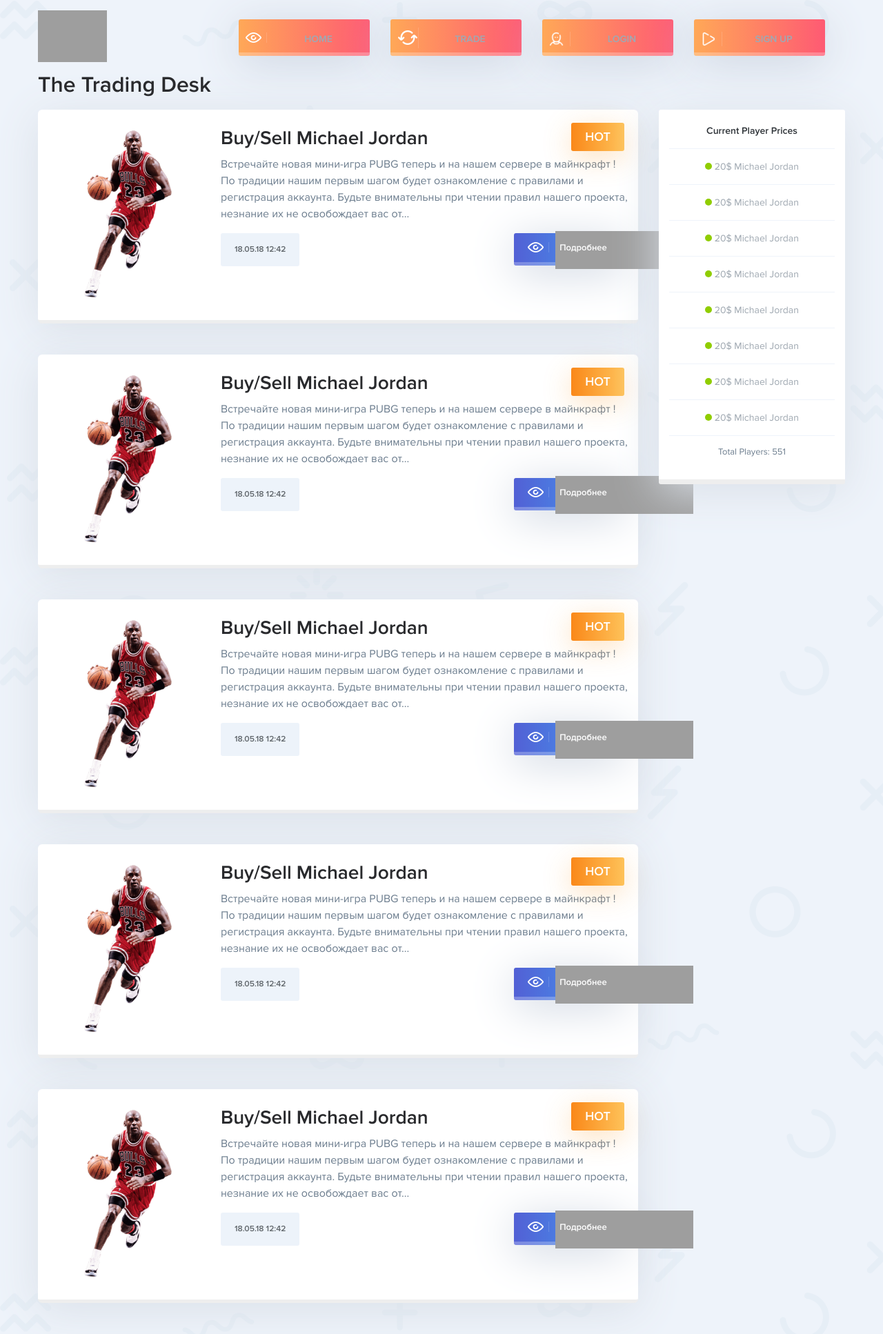
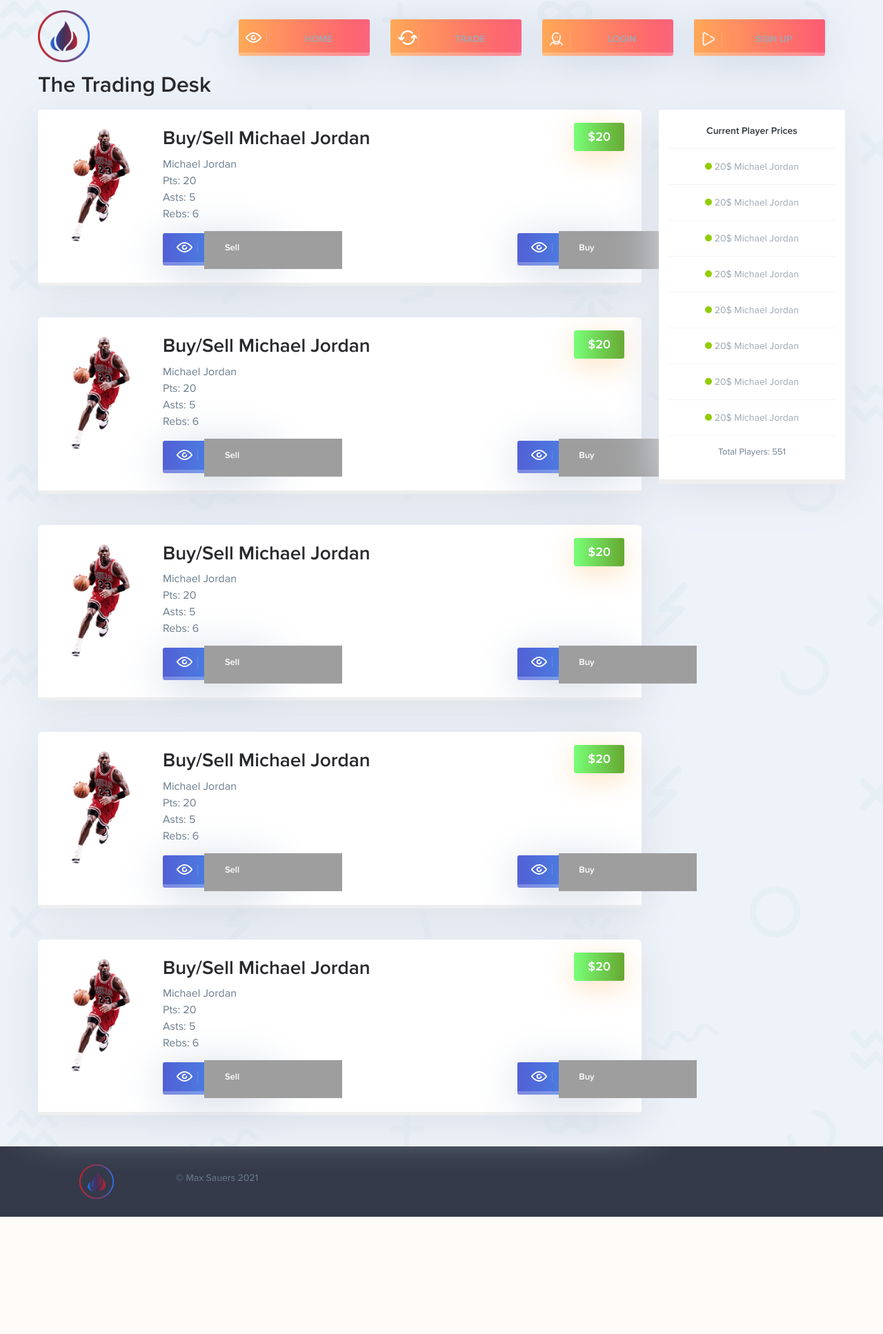
Before and after one commit to maxsauers13/athlete-stocks, a PHP site: page /trade.php in a window 1280 px wide. Shown: the whole page at 69% size. After the commit the page ends 1764 px from the top, so only its background shows below. Run offline with PHP 8.4, Linux system fonts and the light colour scheme; some web fonts are replaced; grey boxes are pictures that could not be loaded.

Commit message:
initial css completed

```diff
--- a/Frontend/css/style.css
+++ b/Frontend/css/style.css
@@ -125,17 +125,17 @@
       align-items: center;
     }
 	span.img-ste1 {
-    background: url(/icons/img-ste1.png) no-repeat;
+    background: url(/img/kobe.png) no-repeat;
     display: block;
     width: 560px;
     height: 420px;
     background-size: contain;
 }
 h3.name-intro {
-    font-size: 74px;
+    font-size: 60px;
     color: #2e3338;
     font-weight: 900;
-    margin-left: 15px;
+    margin-right: 100px;
 }
 
 p.docopation-intro {
@@ -214,7 +214,7 @@
 }
 img.poster {
     float: left;
-    width: 30%;
+    width: 20%;
 }
 
 .news-link {
@@ -225,12 +225,13 @@
     border-radius: 6px;
     display: table;
     margin-bottom: 45px;
+    width: 875px;
 }
 
 span.hot-news {
     position: absolute;
     right: 35px;
-    background: linear-gradient(to right, #fa8819, #fec259);
+    background: linear-gradient(to right, #79ff79, #65a72f);
     font-size: 18px;
     color: #fff;
     padding: 7px 20px;
--- a/Frontend/footer.php
+++ b/Frontend/footer.php
@@ -1,3 +1,12 @@
-</div>
-</body>
-</html>
+<footer class="section site-footer bg-dark">
+    <div class="container">
+        <div class="row">
+            <div class="col-lg-2 col-md-2">
+                <img class="logo-img my-3" style="height:50px;" src="../img/fire_logo.png" alt="LOGO">
+            </div>
+            <div class="col-lg-6 col-md-6 text-center">
+                <p class="footer-text">© Max Sauers 2021</p>
+            </div>
+        </div>
+    </div>
+</footer>
--- a/Frontend/header.php
+++ b/Frontend/header.php
@@ -22,7 +22,7 @@
           <div class="col-12">
             <div class="nav-header d-flex justify-content-between align-items-center">
               <a href="index.php" class="logo" title="LOGO">
-                <img class="logo-img" src="../img/logo.jpeg" alt="LOGO">
+                <img class="logo-img" src="../img/fire_logo.png" alt="LOGO">
               </a>
             </div>
             <div class="nav-wrap">
@@ -31,7 +31,7 @@
               <li><a href="trade.php" class='btn-login'><span class='ic-g'></span>Trade</a></li>
                 <?php
                   if (isset($_SESSION["useruid"])) {
-                    echo "<li><a href='account.php' class='btn-login'><span class='ic-sx21'></span>Account</a></li>";
+                    echo "<li><a href='account.php' class='btn-login'><span class='ic-sx21'></span>" . $_SESSION["useruid"] . "</a></li>";
                     echo "<li><a href='includes/logout.inc.php' class='btn-login'><span class='ic-sx22'></span>Logout</a></li>";
                   } else {
                     echo "<li><a href='login.php' class='btn-login'><span class='ic-sx21'></span>Login</a></li>";
--- a/Frontend/trade.php
+++ b/Frontend/trade.php
@@ -15,65 +15,70 @@
       ?>
       <div class="news-link">
         <img class="poster" src="/img/jordan.png" />
-        <span class="hot-news">HOT</span>
+        <span class="hot-news">$20</span>
         <h3 class="news-log">Buy/Sell Michael Jordan</h3>
         <p class="description">
-          Встречайте новая мини-игра PUBG теперь и на нашем сервере в майнкрафт !
-          По традиции нашим первым шагом будет ознакомление с правилами и регистрация аккаунта.
-          Будьте внимательны при чтении правил нашего проекта, незнание их не освобождает вас от...
+          Michael Jordan <br>
+          Pts: 20 <br>
+          Asts: 5 <br>
+          Rebs: 6
         </p>
-        <a href="#" class="btn-view"><span class="ic-sx24"></span> Подробнее</a>
-        <span class="time-data">18.05.18 12:42</span>
+        <a href="trade.php" class="btn-view"><span class="ic-sx24"></span> Buy</a>
+        <a href="trade.php" class="btn-view" style="float:left"><span class="ic-sx24"></span> Sell</a>
       </div>
       <div class="news-link">
         <img class="poster" src="/img/jordan.png" />
-        <span class="hot-news">HOT</span>
+        <span class="hot-news">$20</span>
         <h3 class="news-log">Buy/Sell Michael Jordan</h3>
         <p class="description">
-          Встречайте новая мини-игра PUBG теперь и на нашем сервере в майнкрафт !
-          По традиции нашим первым шагом будет ознакомление с правилами и регистрация аккаунта.
-          Будьте внимательны при чтении правил нашего проекта, незнание их не освобождает вас от...
+          Michael Jordan <br>
+          Pts: 20 <br>
+          Asts: 5 <br>
+          Rebs: 6
         </p>
-        <a href="#" class="btn-view"><span class="ic-sx24"></span> Подробнее</a>
-        <span class="time-data">18.05.18 12:42</span>
+        <a href="trade.php" class="btn-view"><span class="ic-sx24"></span> Buy</a>
+        <a href="trade.php" class="btn-view" style="float:left"><span class="ic-sx24"></span> Sell</a>
       </div>
       <div class="news-link">
         <img class="poster" src="/img/jordan.png" />
-        <span class="hot-news">HOT</span>
+        <span class="hot-news">$20</span>
         <h3 class="news-log">Buy/Sell Michael Jordan</h3>
         <p class="description">
-          Встречайте новая мини-игра PUBG теперь и на нашем сервере в майнкрафт !
-          По традиции нашим первым шагом будет ознакомление с правилами и регистрация аккаунта.
-          Будьте внимательны при чтении правил нашего проекта, незнание их не освобождает вас от...
+          Michael Jordan <br>
+          Pts: 20 <br>
+          Asts: 5 <br>
+          Rebs: 6
         </p>
-        <a href="#" class="btn-view"><span class="ic-sx24"></span> Подробнее</a>
-        <span class="time-data">18.05.18 12:42</span>
+        <a href="trade.php" class="btn-view"><span class="ic-sx24"></span> Buy</a>
+        <a href="trade.php" class="btn-view" style="float:left"><span class="ic-sx24"></span> Sell</a>
       </div>
       <div class="news-link">
         <img class="poster" src="/img/jordan.png" />
-        <span class="hot-news">HOT</span>
+        <span class="hot-news">$20</span>
         <h3 class="news-log">Buy/Sell Michael Jordan</h3>
         <p class="description">
-          Встречайте новая мини-игра PUBG теперь и на нашем сервере в майнкрафт !
-          По традиции нашим первым шагом будет ознакомление с правилами и регистрация аккаунта.
-          Будьте внимательны при чтении правил нашего проекта, незнание их не освобождает вас от...
+          Michael Jordan <br>
+          Pts: 20 <br>
+          Asts: 5 <br>
+          Rebs: 6
         </p>
-        <a href="#" class="btn-view"><span class="ic-sx24"></span> Подробнее</a>
-        <span class="time-data">18.05.18 12:42</span>
+        <a href="trade.php" class="btn-view"><span class="ic-sx24"></span> Buy</a>
+        <a href="trade.php" class="btn-view" style="float:left"><span class="ic-sx24"></span> Sell</a>
       </div>
       <div class="news-link">
         <img class="poster" src="/img/jordan.png" />
-        <span class="hot-news">HOT</span>
+        <span class="hot-news">$20</span>
         <h3 class="news-log">Buy/Sell Michael Jordan</h3>
         <p class="description">
-          Встречайте новая мини-игра PUBG теперь и на нашем сервере в майнкрафт !
-          По традиции нашим первым шагом будет ознакомление с правилами и регистрация аккаунта.
-          Будьте внимательны при чтении правил нашего проекта, незнание их не освобождает вас от...
+          Michael Jordan <br>
+          Pts: 20 <br>
+          Asts: 5 <br>
+          Rebs: 6
         </p>
-        <a href="#" class="btn-view"><span class="ic-sx24"></span> Подробнее</a>
-        <span class="time-data">18.05.18 12:42</span>
+        <a href="trade.php" class="btn-view"><span class="ic-sx24"></span> Buy</a>
+        <a href="trade.php" class="btn-view" style="float:left"><span class="ic-sx24"></span> Sell</a>
       </div>
-    </div>
+      </div>
     <div class="col-lg-3 col-md-3">
       <div class="right-block">
           <div class="n-m">Current Player Prices</div>
```
Also changed, not shown: Frontend/account.php (added, +18 -0 lines), Frontend/index.php (+42 -21 lines), Frontend/login.php (+12 -2 lines), Frontend/signup.php (+18 -6 lines), Frontend/img/bg-left.png (added), Frontend/img/block-1s.png (added), Frontend/img/block-2s.png (added), Frontend/img/fire_logo.png (added), Frontend/img/kobe.png (added).
